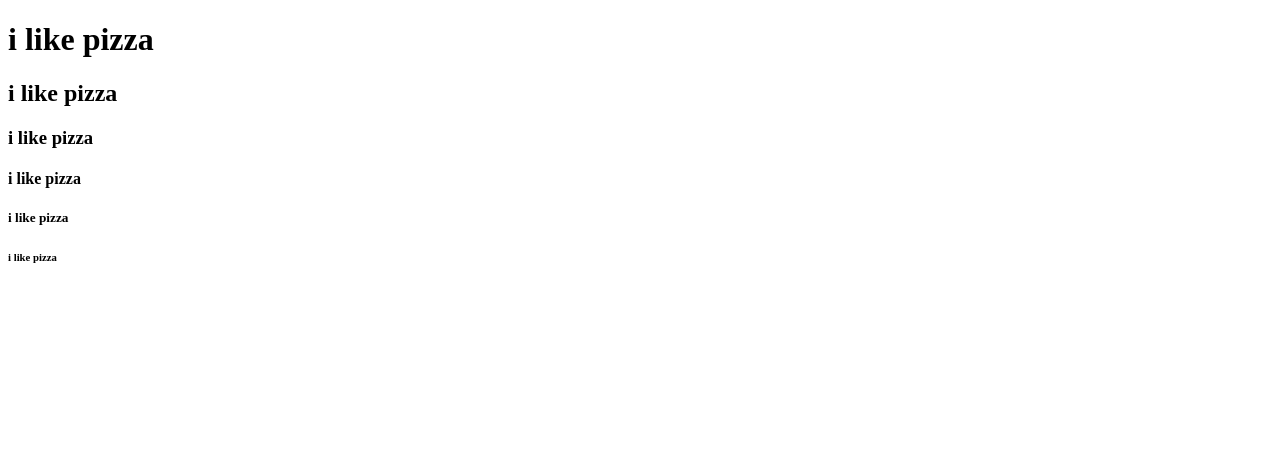
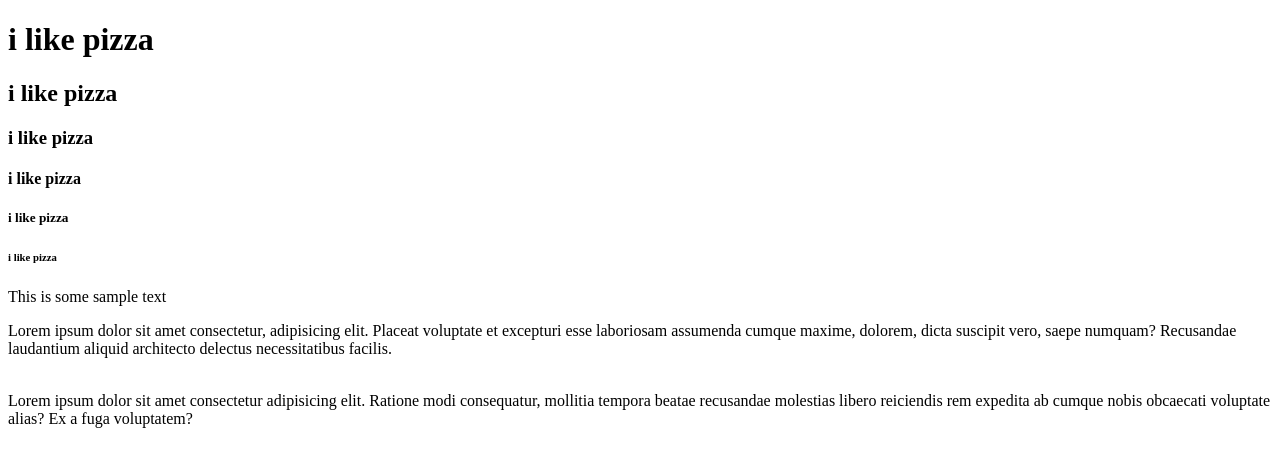
Before and after one commit to laloCodesCode/HTML, a plain HTML site: page index.html in a window 1280 px wide. Drawn offline with Linux system fonts and the light colour scheme.

Commit message:
Progress save

```diff
--- a/index.html
+++ b/index.html
@@ -20,9 +20,12 @@
   <h5>i like pizza</h5>
   <h6>i like pizza</h6>
 
-
-
-
+  <!-- Paragraphs-->
+  <p>This is some sample text </p>
+  <p>Lorem ipsum dolor sit amet consectetur, adipisicing elit. Placeat voluptate et excepturi esse laboriosam assumenda cumque maxime, dolorem, dicta suscipit vero, saepe numquam? Recusandae laudantium aliquid architecto delectus necessitatibus facilis.</p>
+  <!--Line break-->
+  <br
+  <p>Lorem ipsum dolor sit amet consectetur adipisicing elit. Ratione modi consequatur, mollitia tempora beatae recusandae molestias libero reiciendis rem expedita ab cumque nobis obcaecati voluptate alias? Ex a fuga voluptatem?</p>
 
 
 
```
